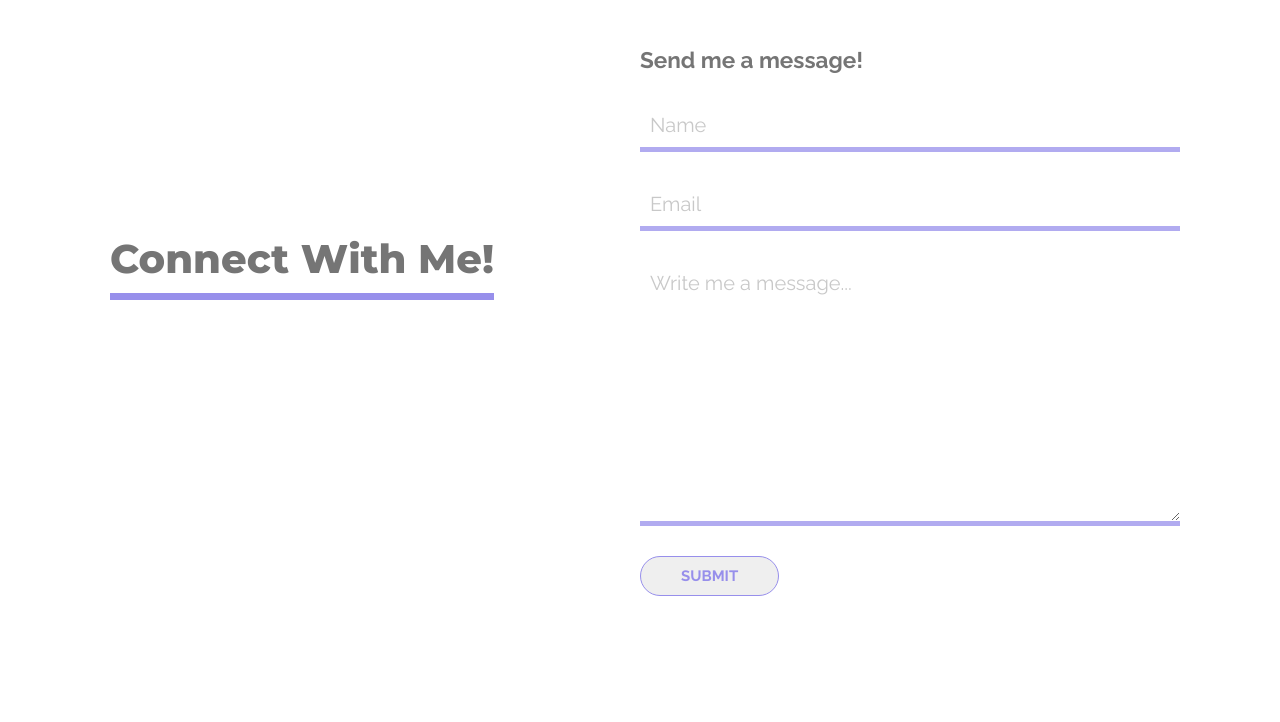
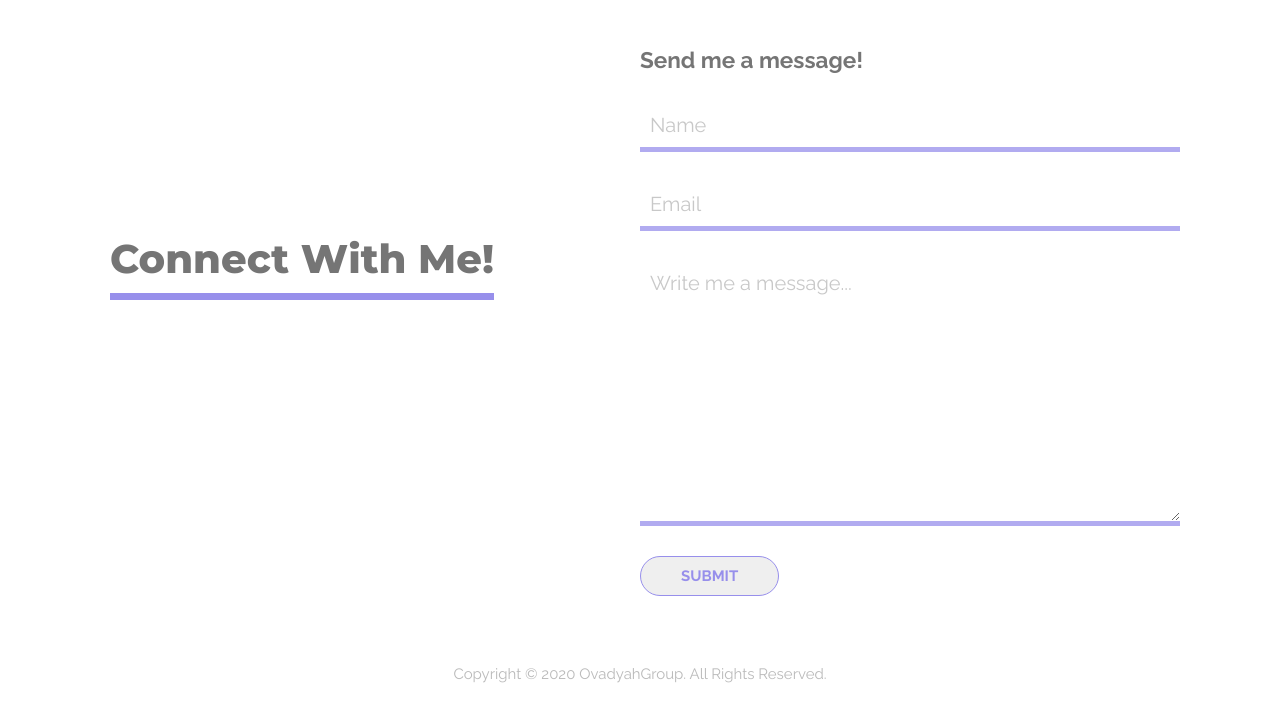
Before and after one commit to dovadyah/dovadyah.github.io, a plain HTML site: page index.html in a window 1280 px wide. Shown: the part 2300-3022 px from the top of the page. Before the commit the page ends 2950 px from the top, so only its background shows below. Drawn offline with Linux system fonts and the light colour scheme.

Commit message:
fix: minor cosmetic changes

```diff
--- a/assets/css/index.css
+++ b/assets/css/index.css
@@ -296,3 +296,14 @@ a {
     #contact #contact-items #contact-form-container #contact-form #submit-form-button{
         cursor: pointer;
     }
+
+/* Footer */
+footer{
+    text-align: center;
+    font-size: 15px;
+    color: rgba(117, 117, 117, .5);
+}
+
+    footer .container{
+        height: 65px;
+    }
--- a/index.html
+++ b/index.html
@@ -190,5 +190,11 @@
         </div>
     </section>
 
+    <footer>
+        <div class="container">
+            <p>Copyright © 2020 OvadyahGroup. All Rights Reserved.</p>
+        </div>
+    </footer>
+
 </body>
 </html>
```
